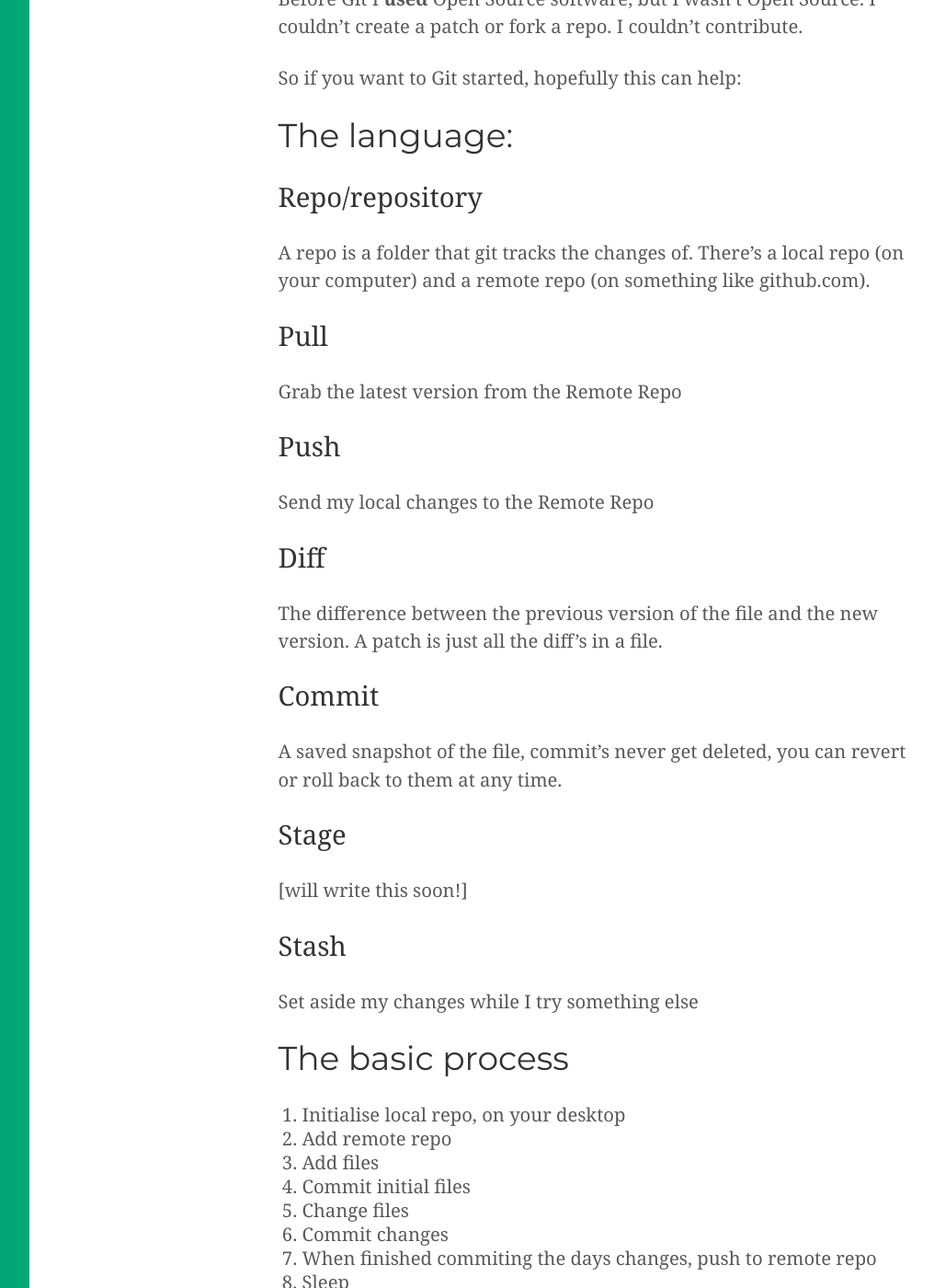
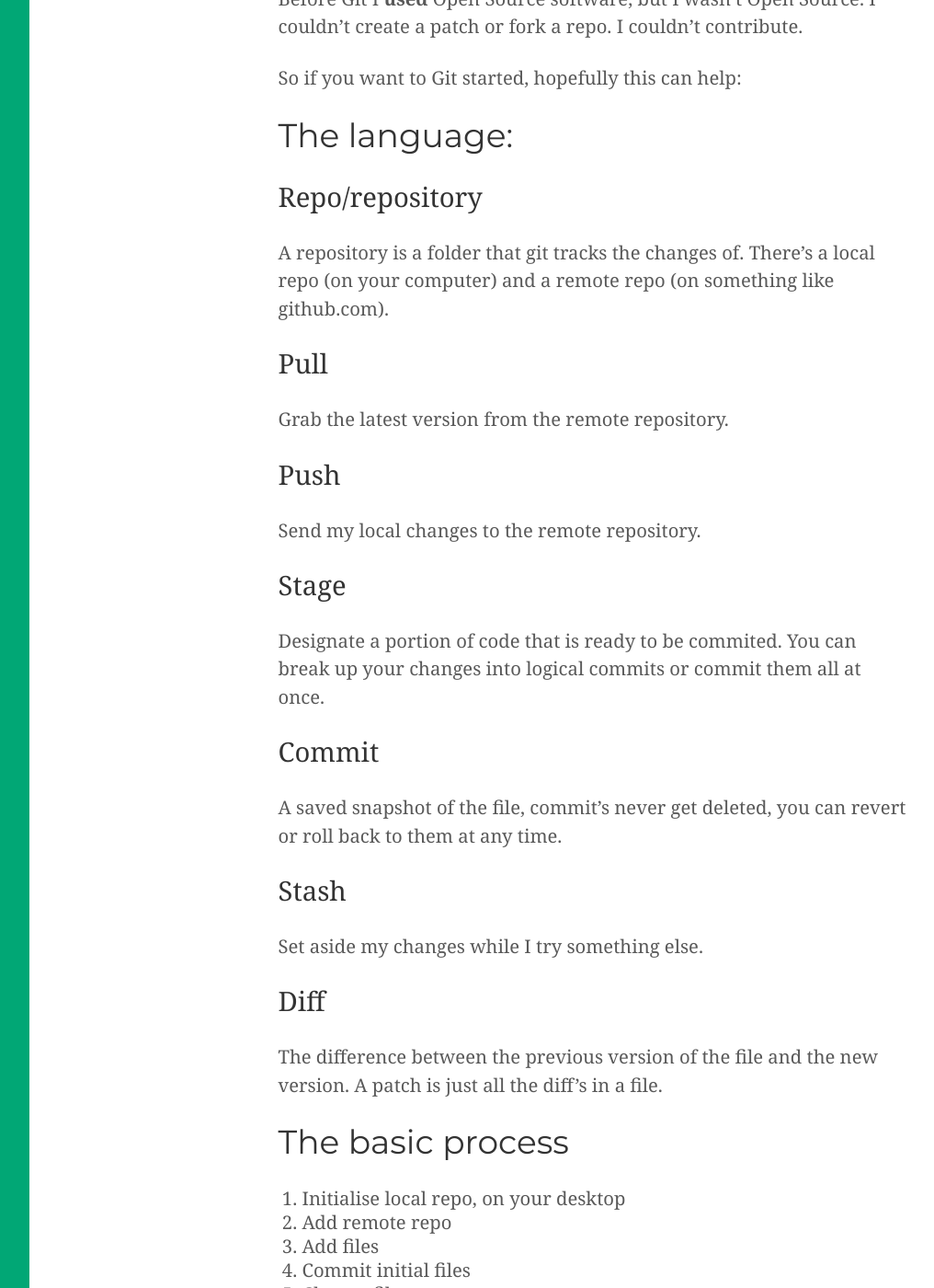
Before and after one commit to rikki-iki/rikki-iki.github.io, a Jekyll site: the page built from _posts/2013-09-19-getting-used-to-git.markdown, in a window 1280 px wide and 1400 px high, scrolled down 1400 px. Shown: the whole window at 92% size, without its empty margins (4-1020 px from the left). Built offline with Jekyll 4.4.1, drawn with Linux system fonts in a browser that asks for light colours; Markdown is read by kramdown in place of the engine named in the settings.

Commit message:
finishing the 'stage' section and some minor edits

```diff
--- a/_posts/2013-09-19-getting-used-to-git.markdown
+++ b/_posts/2013-09-19-getting-used-to-git.markdown
@@ -33,26 +33,27 @@ So if you want to Git started, hopefully this can help:
 ## The language:
 
 ### Repo/repository
-A repo is a folder that git tracks the changes of.
+A repository is a folder that git tracks the changes of.
 There’s a local repo (on your computer) and a remote repo (on something like github.com).
 
 ### Pull
-Grab the latest version from the Remote Repo
+Grab the latest version from the remote repository.
 
 ### Push
-Send my local changes to the Remote Repo
+Send my local changes to the remote repository.
 
-### Diff
-The difference between the previous version of the file and the new version. A patch is just all the diff’s in a file.
+### Stage
+Designate a portion of code that is ready to be commited.
+You can break up your changes into logical commits or commit them all at once.
 
 ### Commit
 A saved snapshot of the file, commit’s never get deleted, you can revert or roll back to them at any time.
 
-### Stage
-[will write this soon!]
+### Stash
+Set aside my changes while I try something else.
 
-### Stash
-Set aside my changes while I try something else
+### Diff
+The difference between the previous version of the file and the new version. A patch is just all the diff’s in a file.
 
 ## The basic process
 1. Initialise local repo, on your desktop
```
